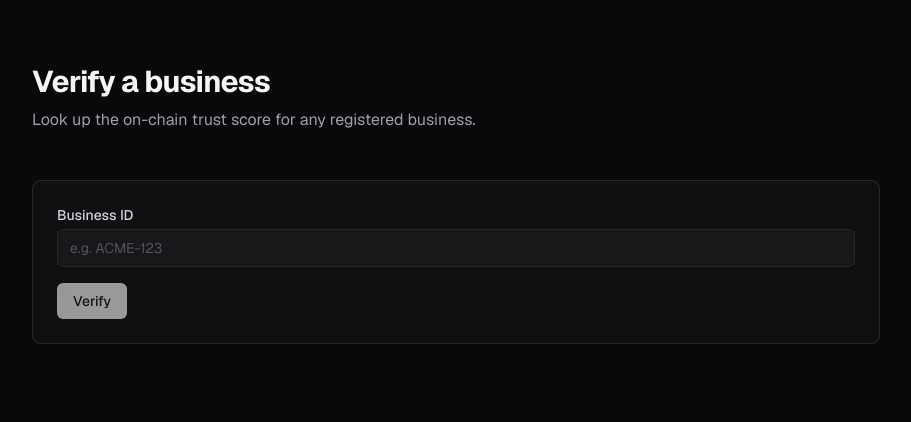
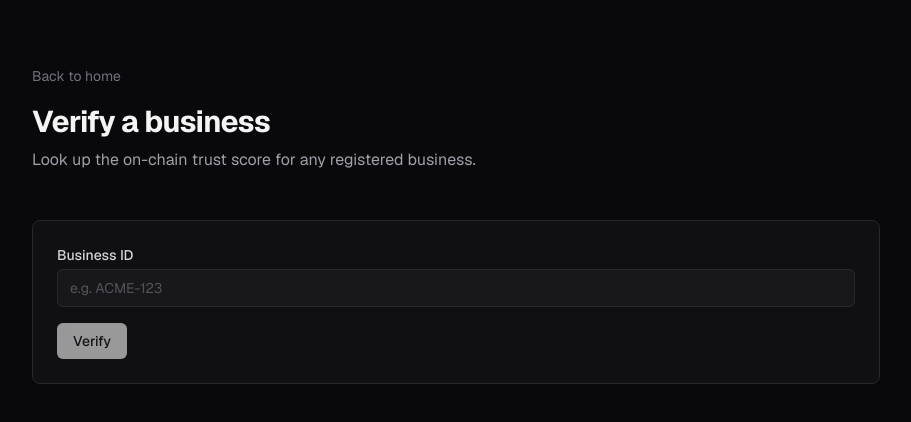
Before and after one commit to TrustLayer-Org/TrustLayer-Frontend, a Next.js app: page /verify in a window 1280 px wide. Shown: the top 422 px of the page, without its empty margins (184-1095 px from the left). Built offline with nearby package versions, Linux system fonts and the light colour scheme.

Commit message:
feat(verify-page): add back link to home

```diff
--- a/src/app/verify/page.js
+++ b/src/app/verify/page.js
@@ -1,5 +1,5 @@
+import Link from "next/link";
 import VerifyForm from "@/components/VerifyForm";
-
 export const metadata = {
   title: "Verify a business | TrustLayer",
   description: "Look up the on-chain trust score for a registered business.",
@@ -10,7 +10,10 @@ export default function VerifyPage() {
     <div className="min-h-screen bg-zinc-950 text-zinc-100 font-sans">
       <main className="max-w-4xl mx-auto px-6 py-16">
         <header className="mb-12">
-          <h1 className="text-3xl font-bold tracking-tight">
+          <Link href="/" className="text-sm text-zinc-500 hover:text-zinc-300">
+            Back to home
+          </Link>
+          <h1 className="mt-4 text-3xl font-bold tracking-tight">
             Verify a business
           </h1>
           <p className="text-zinc-400 mt-2">
```
